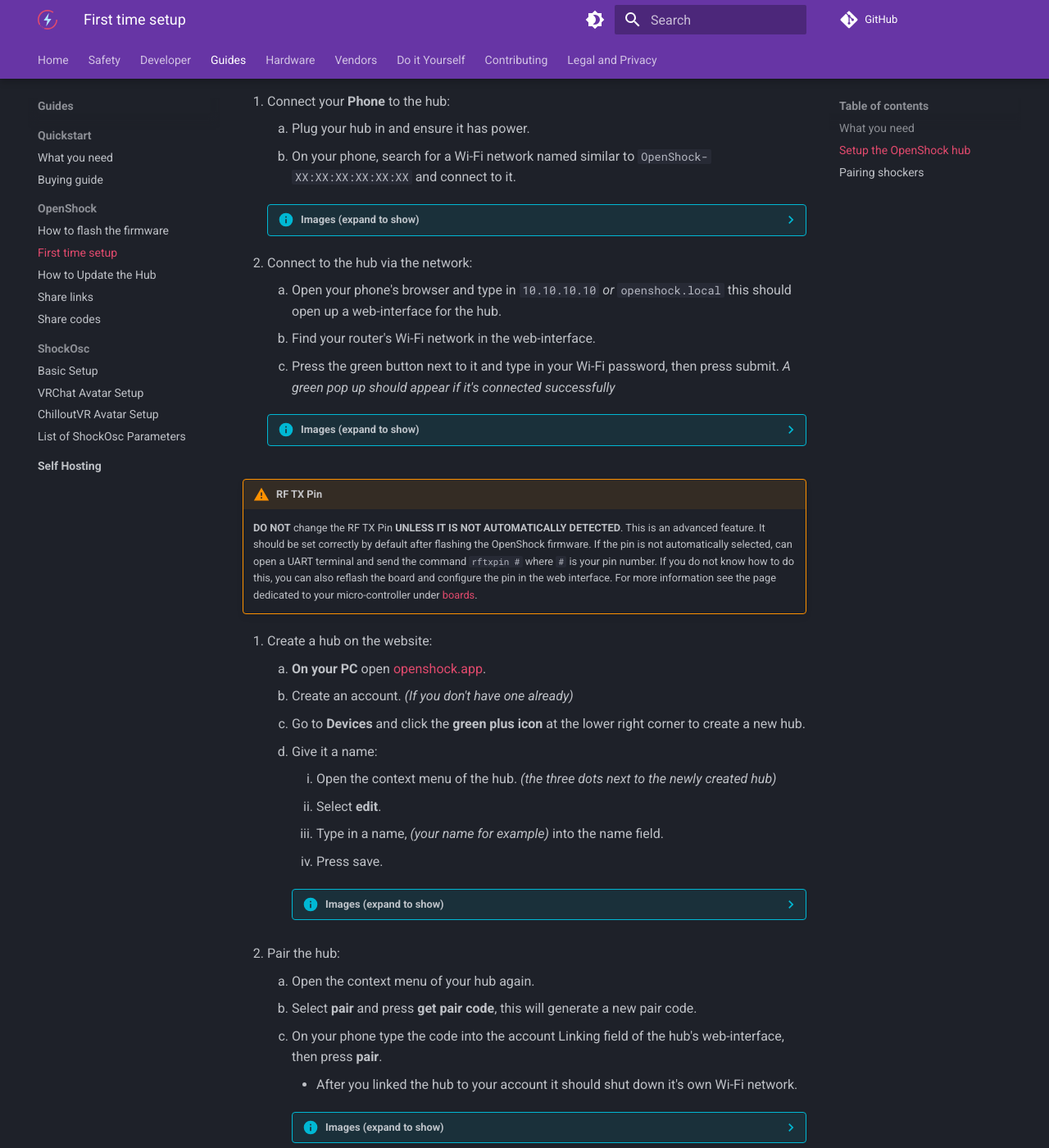
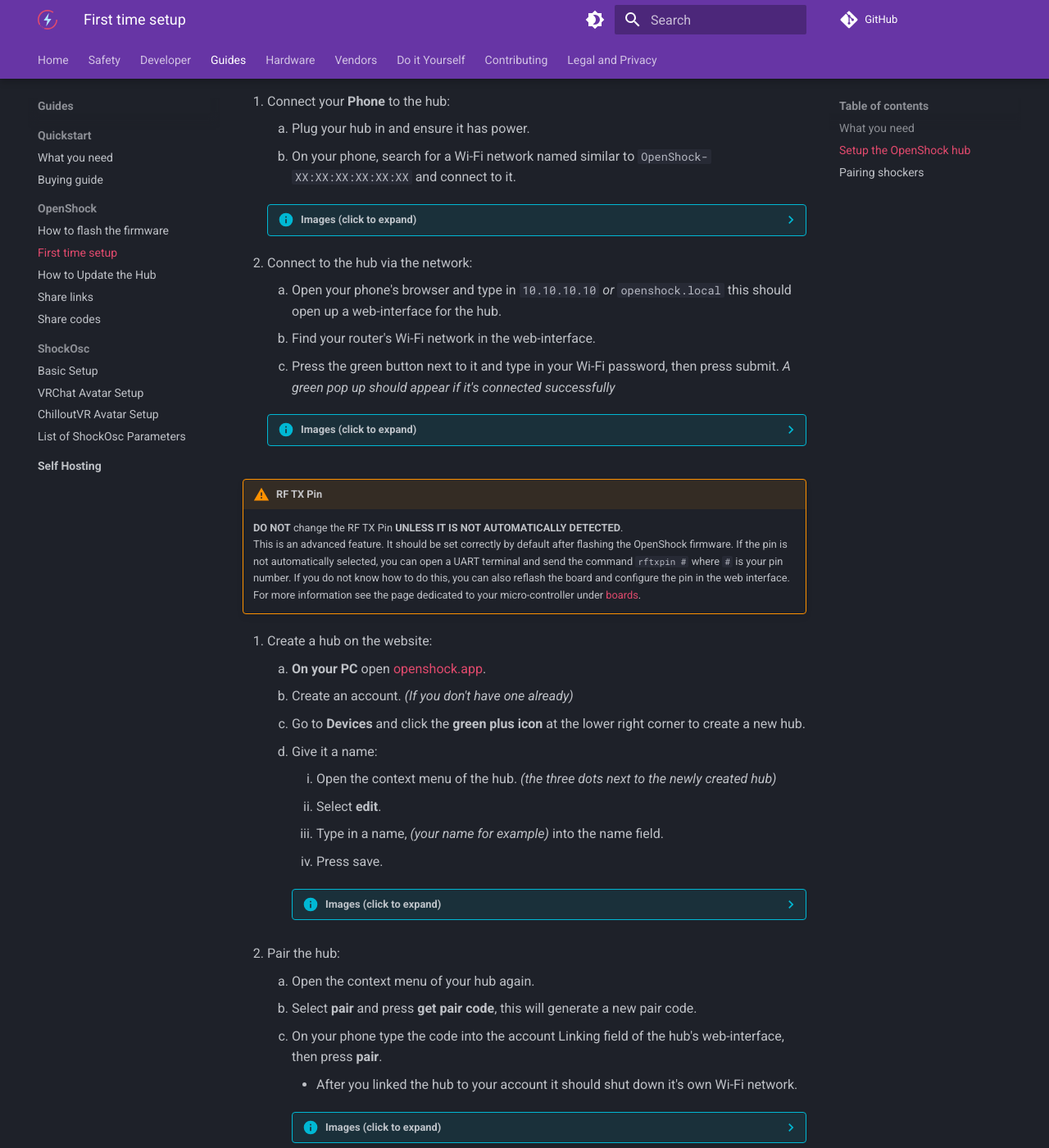
Before and after one commit to OpenShock/Wiki, an MkDocs documentation site: the page built from docs/guides/openshock-first-setup.md, in a window 1280 px wide and 1400 px high, scrolled down 726 px. Shown: the whole window at 82% size. Built offline with MkDocs 1.6.1 and Material for MkDocs 9.7.7, drawn with Linux system fonts in a browser that asks for light colours; comment, search, counter and statistics services are not loaded; some of the changed text lies outside the part shown.

Commit message:
Update openshock-first-setup.md

```diff
--- a/docs/guides/openshock-first-setup.md
+++ b/docs/guides/openshock-first-setup.md
@@ -22,18 +22,19 @@
 1. Connect your **Phone** to the hub:
     1. Plug your hub in and ensure it has power.
     2. On your phone, search for a Wi-Fi network named similar to ``OpenShock-XX:XX:XX:XX:XX:XX`` and connect to it.
-    ??? Info "Images (expand to show)"
+    ??? Info "Images (click to expand)"
         ![Image "image"](../static/guides/first-setup/WiFioverview.png)
 2. Connect to the hub via the network:
     1. Open your phone's browser and type in ``10.10.10.10`` *or* ``openshock.local`` this should open up a web-interface for the hub.
     2. Find your router's Wi-Fi network in the web-interface.
     3. Press the green button next to it and type in your Wi-Fi password, then press submit.
     *A green pop up should appear if it's connected successfully*
-    ??? Info "Images (expand to show)"
+    ??? Info "Images (click to expand)"
         ![Image "image"](../static/guides/first-setup/ESPWebGUI.png)
 
 !!! warning "RF TX Pin"
-    **DO NOT** change the RF TX Pin **UNLESS IT IS NOT AUTOMATICALLY DETECTED**. This is an advanced feature. It should be set correctly by default after flashing the OpenShock firmware. If the pin is not automatically selected, can open a UART terminal and send the command `rftxpin #` where `#` is your pin number. If you do not know how to do this, you can also reflash the board and configure the pin in the web interface. For more information see the page dedicated to your micro-controller under [boards](../hardware/boards/index.md).
+    **DO NOT** change the RF TX Pin **UNLESS IT IS NOT AUTOMATICALLY DETECTED**.
+    This is an advanced feature. It should be set correctly by default after flashing the OpenShock firmware. If the pin is not automatically selected, you can open a UART terminal and send the command `rftxpin #` where `#` is your pin number. If you do not know how to do this, you can also reflash the board and configure the pin in the web interface. For more information see the page dedicated to your micro-controller under [boards](../hardware/boards/index.md).
 
 3. Create a hub on the website:
     1. **On your PC** open [openshock.app](https://openshock.app/).
@@ -44,7 +45,7 @@
         2. Select **edit**.
         3. Type in a name, *(your name for example)* into the name field.
         4. Press save.
-        ??? Info "Images (expand to show)"
+        ??? Info "Images (click to expand)"
             ![Image "image"](../static/guides/first-setup/findaddbutton3.png)
             ![Image "image"](../static/guides/first-setup/find_device_context_menu.png)
             ![Image "image"](../static/guides/first-setup/edit_device.png)
@@ -53,13 +54,12 @@
     2. Select **pair** and press **get pair code**, this will generate a new pair code.
     3. On your phone type the code into the account Linking field of the hub's web-interface, then press **pair**.
         - After you linked the hub to your account it should shut down it's own Wi-Fi network.
-        ??? Info "Images (expand to show)"
+        ??? Info "Images (click to expand)"
             ![Image "image"](../static/guides/first-setup/findpaircode.png)
             ![Image "image"](../static/guides/first-setup/paircodeexample.png)
 5. The hub is now connected!
     - If everything went well, it should show a **green icon** next to the device name on the website.
-    ??? Info "Images (expand to show)"
-        ![Image "image"](../static/guides/first-setup/checkifonline.png)
+    ![Image "image"](../static/guides/first-setup/checkifonline.png)
 
 
 
@@ -76,7 +76,7 @@
     6. Give your new shocker a name.
     7. Select the **model** of shocker.
     8. Click **Create**
-    ??? Info "Images (expand to show)"
+    ??? Info "Images (click to expand)"
         ![image](../static/guides/first-setup/Create_shocker_green_plus.png)
         ![image](../static/guides/first-setup/create_shocker.png)
 4. Pair your Shocker.
@@ -84,7 +84,7 @@
     2. Hold the power button again until it beeps and the LED flashes fast. *This means the pair mode is active*
     3. On the website click the ***speaker icon*** of your shocker, if your shocker beeps in response, the pairing was successful.
     4. You must click the icon before the shocker's pairing mode times out (while the shocker's LED is flashing quickly).
-    ??? Info "Images (expand to show)"
+    ??? Info "Images (click to expand)"
         ![image](../static/guides/first-setup/find_sound_button.png)
 **Everything should work now, have fun!** 🎉
 
```
